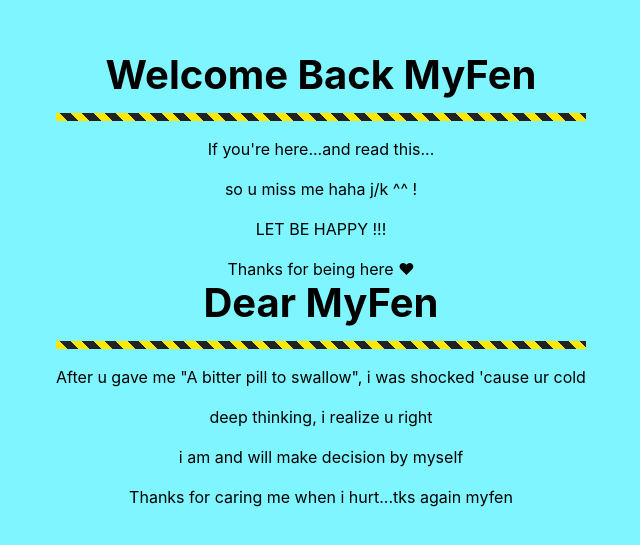
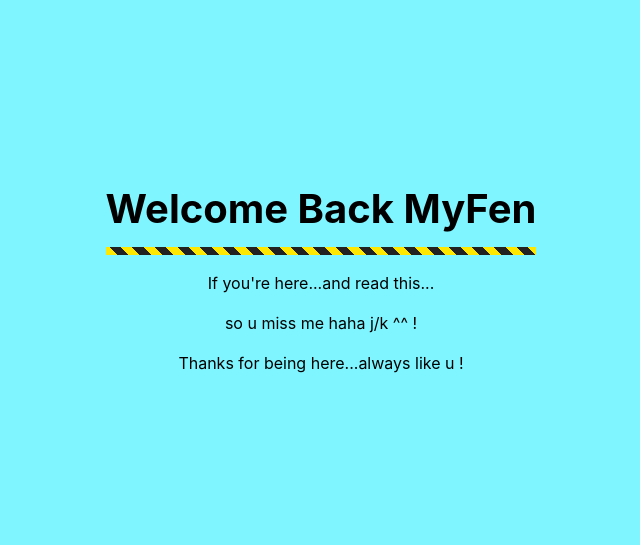
Before and after one commit to bosowon/0812, a website: page index.html in a window 1280 px wide. Shown: the part 119-664 px from the top of the page, without its empty margins (319-959 px from the left). Drawn offline with Linux system fonts and the light colour scheme.

Commit message:
Update index.html

```diff
--- a/index.html
+++ b/index.html
@@ -53,14 +53,10 @@
       <h1>Welcome Back MyFen</h1>
        <p>If you're here...and read this...</p><p>so u miss me haha j/k ^^ !</p>
 
-       <p>LET BE HAPPY !!!</p><p>Thanks for being here ♥
+       <p>Thanks for being here...always like u !
       </p>
 
-<h1>Dear MyFen</h1>
-       <p>After u gave me "A bitter pill to swallow", i was shocked 'cause ur cold</p><p>deep thinking, i realize u right</p>
 
-       <p>i am and will make decision by myself</p><p>Thanks for caring me when i hurt...tks again myfen
-      </p>
     </main>
   </body>
 </html>
```
